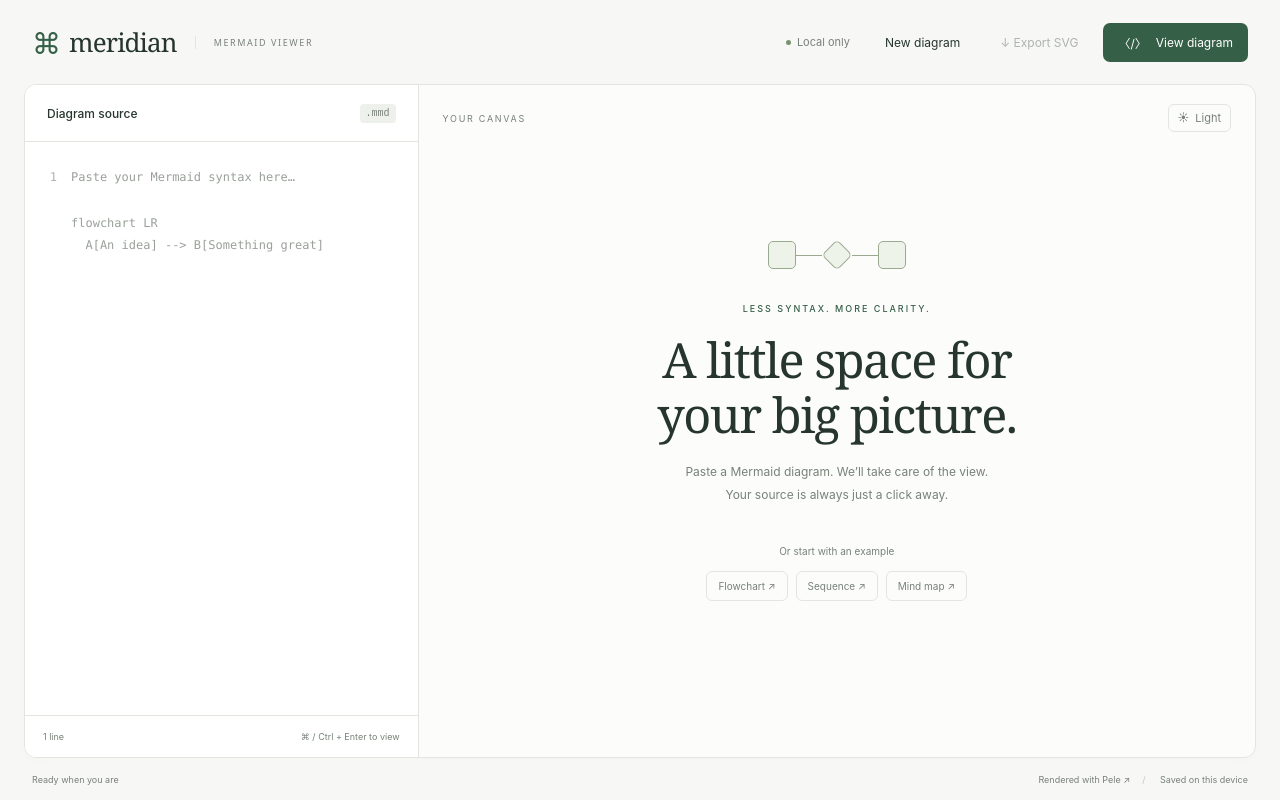
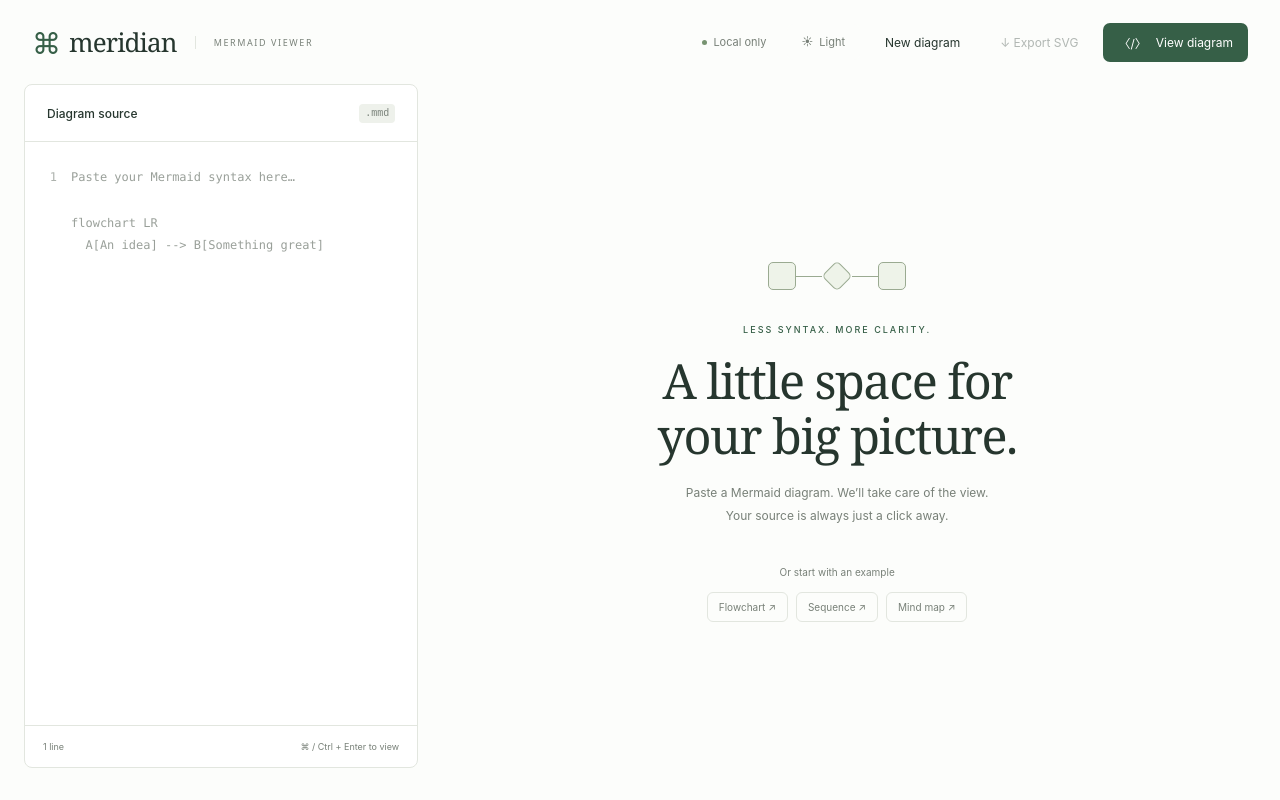
Before and after one commit to nabn/mermaid-viewer, a website built with Vite: page index.html in a window 1280 px wide. Built offline with nearby package versions, Linux system fonts and the light colour scheme.

Commit message:
Render diagrams inline with a single header and ephemeral source

```diff
--- a/index.html
+++ b/index.html
@@ -12,6 +12,7 @@
         <a class="brand" href="./" aria-label="Meridian home"><span class="brand-mark">⌘</span> meridian <span class="brand-caption">MERMAID VIEWER</span></a>
         <div class="actions">
           <span class="local-badge"><i></i> Local only</span>
+          <button id="theme" class="theme-badge" aria-label="Switch to dark theme">☀ <span>Light</span></button>
           <button id="new" class="quiet" title="Clear diagram and start again">New diagram</button>
           <button id="export" class="quiet" disabled>↓ <span>Export SVG</span></button>
           <button id="toggle" class="primary" aria-controls="editor" aria-expanded="true"><span aria-hidden="true">〈/〉</span> <span id="toggle-label">View diagram</span></button>
@@ -25,7 +26,6 @@
           <div class="editor-footer"><span id="line-count">1 line</span><span>⌘ / Ctrl + Enter to view</span></div>
         </aside>
         <section class="canvas" aria-label="Diagram preview">
-          <div class="canvas-heading"><span id="diagram-type">YOUR CANVAS</span><button id="theme" class="theme-badge" aria-label="Switch to dark theme">☀ <span>Light</span></button></div>
           <div id="empty-state" class="empty-state">
             <div class="diagram-glyph" aria-hidden="true"><span></span><b></b><span></span><b></b><span></span></div>
             <p class="eyebrow">LESS SYNTAX. MORE CLARITY.</p>
@@ -33,12 +33,11 @@
             <p class="intro">Paste a Mermaid diagram. We’ll take care of the view.<br>Your source is always just a click away.</p>
             <div class="examples"><span>Or start with an example</span><div><button data-example="flowchart">Flowchart ↗</button><button data-example="sequence">Sequence ↗</button><button data-example="mindmap">Mind map ↗</button></div></div>
           </div>
-          <div id="diagram" tabindex="0" aria-label="Rendered diagram. Pinch or use Control or Command and scroll to zoom." hidden></div>
+          <div id="diagram" tabindex="0" aria-label="Rendered diagram" hidden></div>
           <div id="preview-error" class="preview-error" role="status" hidden></div>
-          <div id="zoom-controls" class="zoom-controls" hidden><button id="zoom-out" aria-label="Zoom out">−</button><button id="fit" title="Fit diagram to view">Fit</button><button id="zoom-in" aria-label="Zoom in">+</button></div>
         </section>
       </main>
-      <footer class="statusbar"><span id="status"><i></i> Ready when you are</span><span>Rendered with <a href="https://pele.run" target="_blank" rel="noopener noreferrer">Pele ↗</a><span class="footer-divider">/</span> Saved on this device</span></footer>
+      <span id="status" class="sr-only" role="status">Ready when you are</span>
     </div>
     <script type="module" src="/src/main.ts"></script>
   </body>
--- a/src/main.ts
+++ b/src/main.ts
@@ -1,4 +1,4 @@
-import { render, enableZoom, type Zoom } from 'pele';
+import { render } from 'pele';
 import './style.css';
 
 const $ = <T extends HTMLElement>(id: string) => document.getElementById(id) as T;
@@ -11,15 +11,13 @@ const toggle = $('toggle');
 let editing = true;
 let autoPreview = true;
 let lastSVG = '';
-let zoom: Zoom | undefined;
 let timer: ReturnType<typeof setTimeout>;
-let storageAvailable = true;
 
 function saved(key: string) {
-  try { return localStorage.getItem(key); } catch { storageAvailable = false; return null; }
+  try { return localStorage.getItem(key); } catch { return null; }
 }
 function save(key: string, value: string) {
-  try { localStorage.setItem(key, value); } catch { storageAvailable = false; }
+  try { localStorage.setItem(key, value); } catch { /* Theme persistence is optional. */ }
 }
 
 const examples: Record<string, string> = {
@@ -56,7 +54,6 @@ function setEditing(value: boolean) {
   $('toggle-label').textContent = value ? 'View diagram' : 'Edit source';
   if (value) source.focus();
   else diagram.focus();
-  requestAnimationFrame(() => zoom?.refresh());
 }
 
 function updateLineNumbers() {
@@ -71,21 +68,16 @@ function normalize(value: string) {
 
 function update(allowFlip = false) {
   const text = normalize(source.value);
-  save('meridian-source', source.value);
   updateLineNumbers();
   errorBox.hidden = true;
   $('preview-error').hidden = true;
   if (!text) {
-    zoom?.destroy();
-    zoom = undefined;
     diagram.replaceChildren();
     diagram.hidden = true;
     $('empty-state').hidden = false;
-    $('zoom-controls').hidden = true;
     workspace.classList.add('empty');
     exportButton.disabled = true;
     lastSVG = '';
-    $('diagram-type').textContent = 'YOUR CANVAS';
     $('status').textContent = 'Ready when you are';
     return;
   }
@@ -94,17 +86,13 @@ function update(allowFlip = false) {
       fontFamily: 'system-ui, sans-serif', fontSize: 15, padding: 32,
       autoDirection: false, images: false, links: false,
     });
-    zoom?.destroy();
     diagram.innerHTML = result.svg;
     diagram.hidden = false;
     $('empty-state').hidden = true;
-    $('zoom-controls').hidden = false;
     workspace.classList.remove('empty');
     lastSVG = result.svg;
     exportButton.disabled = false;
-    $('diagram-type').textContent = result.type.toUpperCase();
-    $('status').textContent = storageAvailable ? '● All changes saved locally' : '● Preview updated · browser storage unavailable';
-    zoom = enableZoom(diagram, { always: true, controls: false, maxScale: 5 });
+    $('status').textContent = 'Preview updated';
     if (allowFlip && autoPreview) {
       autoPreview = false;
       setEditing(false);
@@ -162,9 +150,6 @@ for (const button of document.querySelectorAll<HTMLButtonElement>('[data-example
     update(true);
   });
 }
-$('zoom-in').addEventListener('click', () => zoom?.zoomBy(1.25));
-$('zoom-out').addEventListener('click', () => zoom?.zoomBy(0.8));
-$('fit').addEventListener('click', () => zoom?.reset());
 
 function setTheme(theme: string) {
   document.documentElement.dataset.theme = theme;
@@ -190,6 +175,6 @@ exportButton.addEventListener('click', () => {
   setTimeout(() => URL.revokeObjectURL(url), 1000);
 });
 
-source.value = saved('meridian-source') ?? '';
+try { localStorage.removeItem('meridian-source'); } catch { /* Clear legacy drafts when storage is available. */ }
+source.value = '';
 update();
-if (lastSVG) { autoPreview = false; setEditing(false); }
--- a/src/style.css
+++ b/src/style.css
@@ -1,7 +1,7 @@
 :root {
   font-family: Inter, -apple-system, BlinkMacSystemFont, 'Segoe UI', sans-serif;
   color-scheme: light;
-  --page: #f7f8f5; --canvas: #fcfdfb; --panel: #ffffff; --text: #26362e;
+  --page: #fcfdfb; --canvas: #fcfdfb; --panel: #ffffff; --text: #26362e;
   --muted: #788078; --border: #e2e6df; --soft: #eef1eb; --accent: #365f47;
   --accent-text: #ffffff; --dots: #dce2d7; --error: #ad443c;
   --pele-bg: #fcfdfb; --pele-fg: #26362e; --pele-muted: #727e73;
@@ -12,7 +12,7 @@
 }
 :root[data-theme='dark'] {
   color-scheme: dark;
-  --page: #181d1a; --canvas: #1c221e; --panel: #202722; --text: #e0e8dd;
+  --page: #1c221e; --canvas: #1c221e; --panel: #202722; --text: #e0e8dd;
   --muted: #97a393; --border: #323c33; --soft: #2a342c; --accent: #a4c599;
   --accent-text: #1c2b20; --dots: #354135; --error: #ed9f94;
   --pele-bg: #1c221e; --pele-fg: #e0e8dd; --pele-muted: #a4b09f;
@@ -29,7 +29,7 @@ button:disabled { opacity: .35; cursor: not-allowed; }
 button:not(:disabled):active { transform: scale(.97); }
 button:focus-visible, a:focus-visible, #diagram:focus-visible { outline: 2px solid var(--accent); outline-offset: 4px; }
 [hidden] { display: none !important; }
-#app { height: 100dvh; min-height: 450px; display: flex; flex-direction: column; }
+#app { min-height: 100dvh; display: flex; flex-direction: column; }
 .toolbar { min-height: 84px; padding: 0 32px; display: flex; align-items: center; justify-content: space-between; gap: 20px; }
 .brand { color: var(--text); text-decoration: none; font-family: Georgia, serif; font-size: 26px; letter-spacing: -.9px; display: flex; align-items: center; gap: 9px; white-space: nowrap; }
 .brand-mark { font: 29px system-ui; color: var(--accent); }
@@ -40,10 +40,11 @@ button:focus-visible, a:focus-visible, #diagram:focus-visible { outline: 2px sol
 .quiet:hover { background: var(--soft); }
 .primary { background: var(--accent); color: var(--accent-text); display: flex; gap: 9px; align-items: center; }
 .local-badge { display: flex; align-items: center; gap: 6px; color: var(--muted); font-size: 11px; padding-right: 10px; }
-.local-badge i, #status i { width: 5px; height: 5px; background: #779371; border-radius: 50%; display: inline-block; }
-.workspace { flex: 1; min-height: 0; margin: 0 24px; display: grid; grid-template-columns: minmax(0, 1fr); border: 1px solid var(--border); border-radius: 12px; overflow: hidden; background: var(--canvas); box-shadow: 0 4px 24px #00000003; }
+.local-badge i { width: 5px; height: 5px; background: #779371; border-radius: 50%; display: inline-block; }
+.workspace { flex: 1; margin: 0 24px; display: grid; grid-template-columns: minmax(0, 1fr); align-items: start; }
+.workspace.empty { align-items: stretch; }
 .workspace.editing { grid-template-columns: minmax(280px, 32%) minmax(0, 1fr); }
-.editor { min-width: 0; min-height: 0; background: var(--panel); border-right: 1px solid var(--border); display: flex; flex-direction: column; }
+.editor { position: sticky; top: 16px; height: calc(100dvh - 116px); min-height: 280px; min-width: 0; background: var(--panel); border: 1px solid var(--border); border-radius: 8px; display: flex; flex-direction: column; overflow: hidden; }
 .panel-heading { height: 57px; display: flex; justify-content: space-between; align-items: center; padding: 0 22px; border-bottom: 1px solid var(--border); font-size: 12px; font-weight: 550; }
 .file-type { font: 10px ui-monospace, monospace; color: var(--muted); background: var(--soft); padding: 4px 6px; border-radius: 4px; }
 .editor-body { display: flex; flex: 1; min-height: 0; padding-top: 24px; }
@@ -53,9 +54,7 @@ textarea { flex: 1; min-width: 0; resize: none; background: transparent; color:
 textarea::placeholder { color: var(--muted); opacity: .75; }
 .editor-footer { padding: 15px 18px; display: flex; justify-content: space-between; gap: 8px; font-size: 9px; color: var(--muted); border-top: 1px solid var(--border); }
 .error { color: var(--error); padding: 16px; max-height: 180px; overflow: auto; border-top: 1px solid var(--border); font: 11px/1.6 ui-monospace, monospace; white-space: pre-wrap; overflow-wrap: anywhere; }
-.canvas { position: relative; min-width: 0; min-height: 0; background-image: radial-gradient(var(--dots) .7px, transparent .7px); background-size: 20px 20px; display: flex; flex-direction: column; }
-.canvas-heading { position: absolute; left: 24px; right: 24px; top: 19px; display: flex; align-items: center; justify-content: space-between; z-index: 2; pointer-events: none; }
-#diagram-type { font-size: 9px; letter-spacing: 1.7px; color: var(--muted); background: var(--canvas); padding: 6px 0; }
+.canvas { min-width: 0; display: flex; flex-direction: column; }
 .theme-badge { pointer-events: auto; border: 1px solid var(--border); border-radius: 6px; background: var(--canvas); padding: 6px 9px; font-size: 11px; color: var(--muted); display: flex; gap: 6px; }
 .empty-state { margin: auto; text-align: center; padding: 76px 20px; }
 .diagram-glyph { display: flex; align-items: center; justify-content: center; margin-bottom: 34px; }
@@ -69,31 +68,21 @@ h1 { font: normal clamp(32px, 3.8vw, 52px)/1.12 Georgia, serif; letter-spacing:
 .examples > div { display: flex; justify-content: center; gap: 8px; margin-top: 14px; }
 .examples button { border: 1px solid var(--border); background: var(--canvas); border-radius: 6px; padding: 8px 11px; font-size: 10px; }
 .examples button:hover, .theme-badge:hover { background: var(--soft); }
-#diagram { flex: 1; min-height: 0; width: 100%; display: grid; place-items: center; padding: 70px 40px; overflow: hidden; }
-#diagram > svg { max-height: 100%; max-width: 100%; }
-.zoom-controls { position: absolute; bottom: 22px; left: 50%; transform: translateX(-50%); display: flex; align-items: center; padding: 3px; border: 1px solid var(--border); background: var(--panel); border-radius: 8px; box-shadow: 0 3px 10px #00000005; }
-.zoom-controls button { border: 0; background: transparent; padding: 7px 13px; font-size: 14px; border-radius: 4px; }
-.zoom-controls button:hover { background: var(--soft); }
-#fit { font-size: 10px; border-left: 1px solid var(--border); border-right: 1px solid var(--border); border-radius: 0; }
-.preview-error { position: absolute; bottom: 80px; left: 20px; right: 20px; padding: 12px; text-align: center; background: var(--panel); color: var(--error); border: 1px solid var(--border); border-radius: 7px; font-size: 12px; }
-.statusbar { min-height: 42px; padding: 0 32px; display: flex; align-items: center; justify-content: space-between; gap: 12px; font-size: 9px; color: var(--muted); }
-#status { display: flex; align-items: center; gap: 7px; }
-.statusbar a { color: inherit; text-decoration: none; }
-.statusbar a:hover { color: var(--accent); }
-.footer-divider { margin: 0 12px; opacity: .4; }
+#diagram { width: 100%; padding: 24px 40px 64px; }
+#diagram > svg { display: block; height: auto; max-width: 100%; margin: 0 auto; }
+.preview-error { margin: 0 20px 24px; padding: 12px; text-align: center; background: var(--panel); color: var(--error); border: 1px solid var(--border); border-radius: 7px; font-size: 12px; }
+.sr-only { position: absolute; width: 1px; height: 1px; padding: 0; margin: -1px; overflow: hidden; clip-path: inset(50%); white-space: nowrap; border: 0; }
 @media (max-width: 1000px) { .brand-caption, .local-badge { display: none; } .toolbar { padding: 0 24px; } }
 @media (max-width: 680px) {
   .toolbar { padding: 0 14px; min-height: 68px; gap: 8px; }
   .brand { font-size: 21px; } .brand-mark { display: none; }
   .actions { gap: 2px; font-size: 11px; } .actions button { padding: 9px 8px; }
-  #export span { display: none; }
+  #export span, #theme span, #toggle > span[aria-hidden] { display: none; }
   .workspace { margin: 0 10px; }
-  .workspace.editing { grid-template-columns: 1fr; grid-template-rows: minmax(200px, 45%) minmax(0, 1fr); }
-  .editor { border-right: 0; border-bottom: 1px solid var(--border); }
+  .workspace.editing { grid-template-columns: 1fr; gap: 16px; }
+  .editor { position: static; height: 340px; }
   .empty.editing { grid-template-rows: 1fr; } .empty.editing .canvas { display: none; }
   .empty.editing .editor::after { content: 'Paste Mermaid syntax above to open your diagram.'; padding: 20px; font-size: 11px; color: var(--muted); }
-  .statusbar { padding: 0 16px; font-size: 8px; } .statusbar > span:last-child { display: none; }
-  .canvas-heading { left: 14px; right: 14px; top: 12px; }
-  #diagram { padding: 48px 14px 65px; }
+  #diagram { padding: 20px 14px 40px; }
   .panel-heading { height: 42px; } .editor-body { padding-top: 14px; }
 }
```
Also changed, not shown: tests/viewer.spec.ts (+29 -3 lines), README.md.
